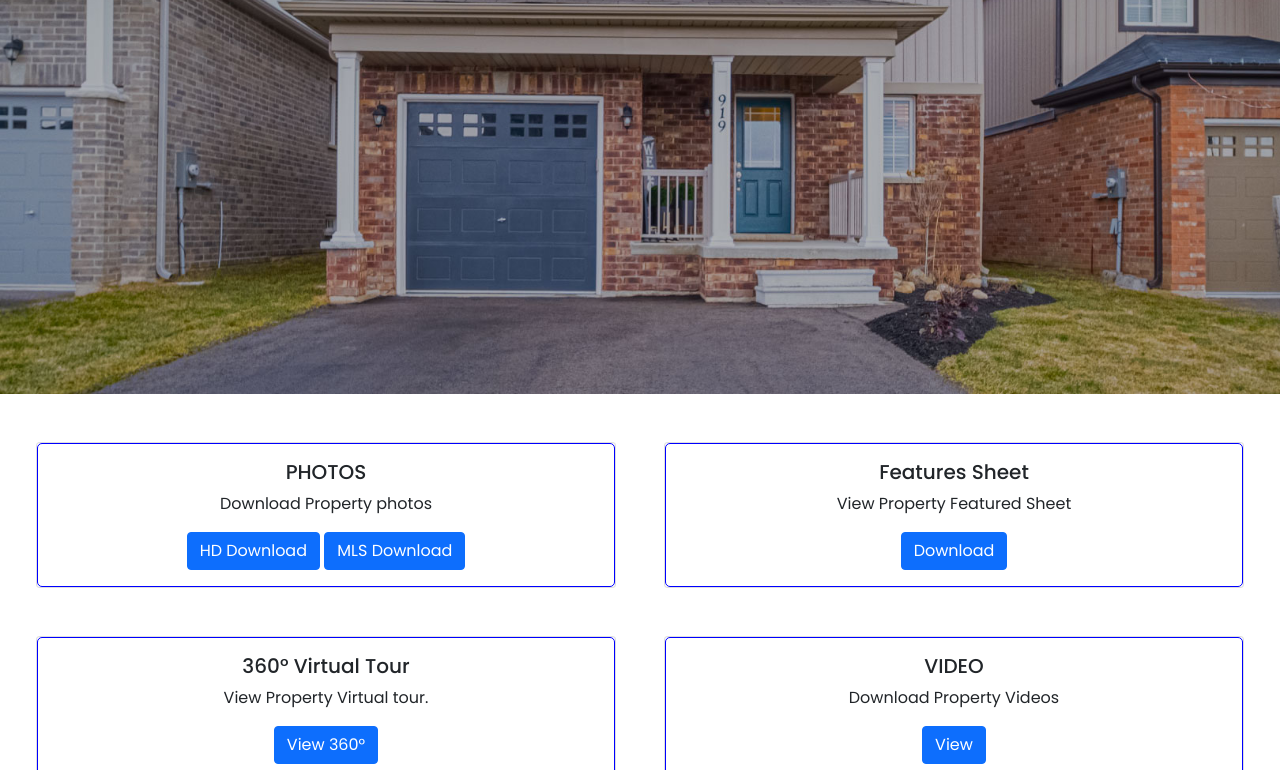
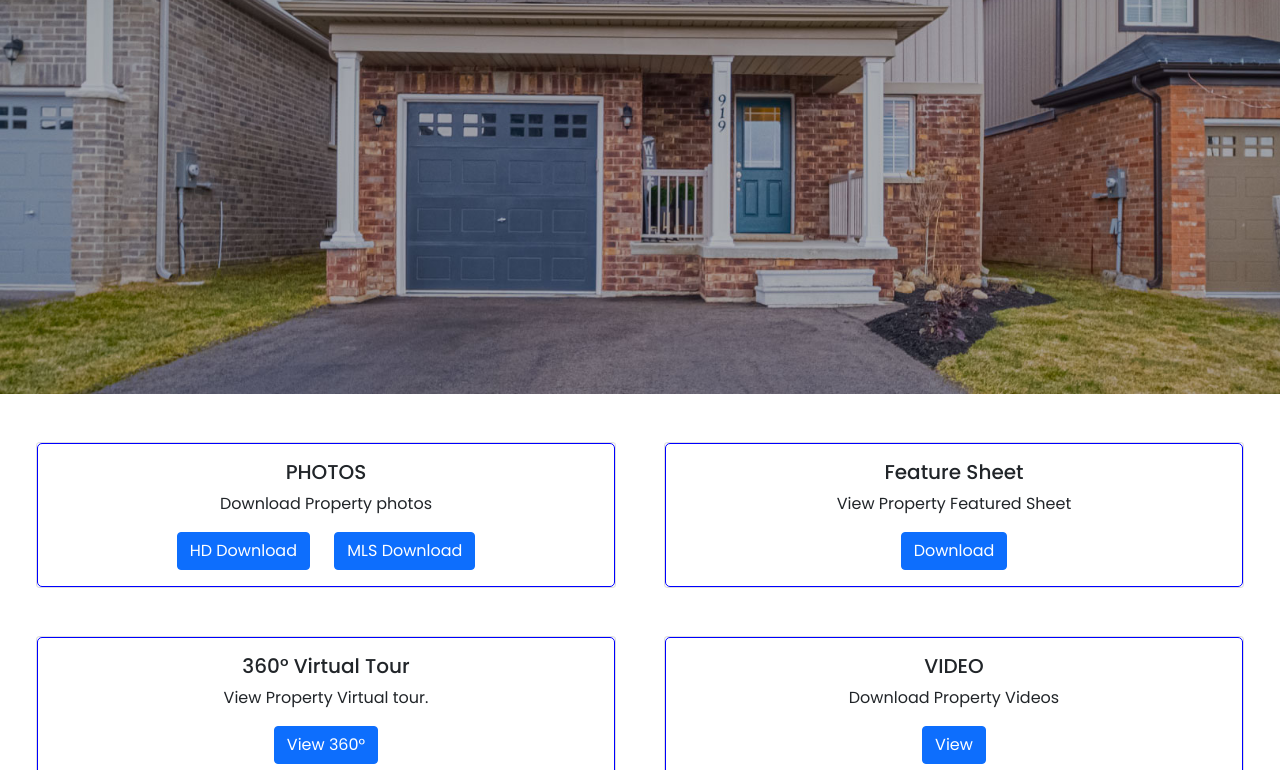
Before and after one commit to LohithAmal/test-4, a plain HTML site: page index.html in a window 1280 px wide. Shown: the part 406-1176 px from the top of the page. Drawn offline with nearby package versions, Linux system fonts and the light colour scheme.

Commit message:
corrections2

```diff
--- a/index.html
+++ b/index.html
@@ -44,7 +44,7 @@
             >
             <a
               href="./img/Low res 919 hannah ave-20220418T194600Z-001.zip"
-              class="btn btn-primary"
+              class="btn btn-primary" style="margin-left:20px;"
               >MLS Download</a
             >
           </div>
@@ -54,7 +54,7 @@
      <div class="col-sm-6 p-4">
         <div class="card">
           <div class="card-body br">
-            <h5 class="card-title">Features Sheet</h5>
+            <h5 class="card-title">Feature Sheet</h5>
             <p class="card-text">View Property Featured Sheet</p>
             <a
               href="./img/REALTOR PAGE7.pdf"
```
